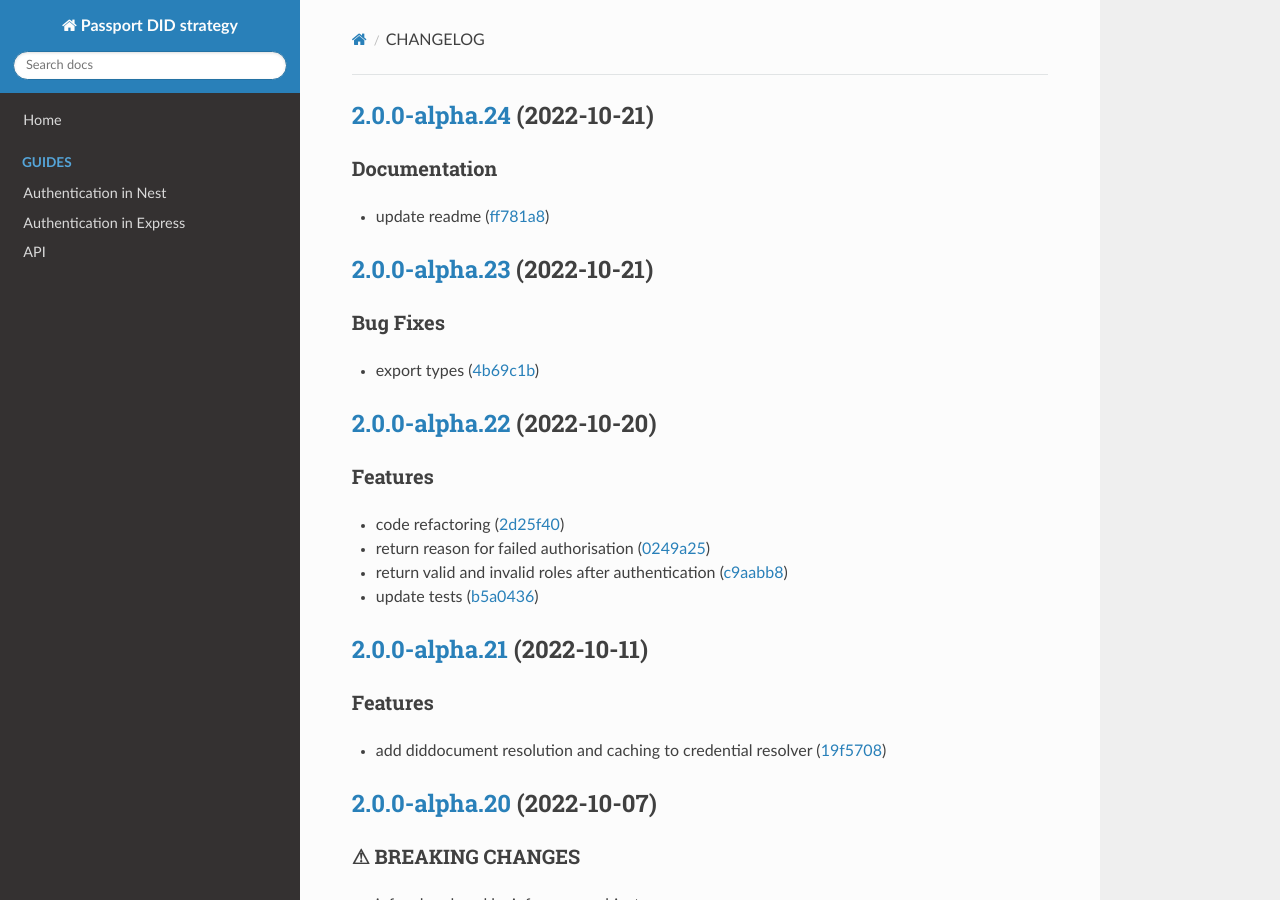
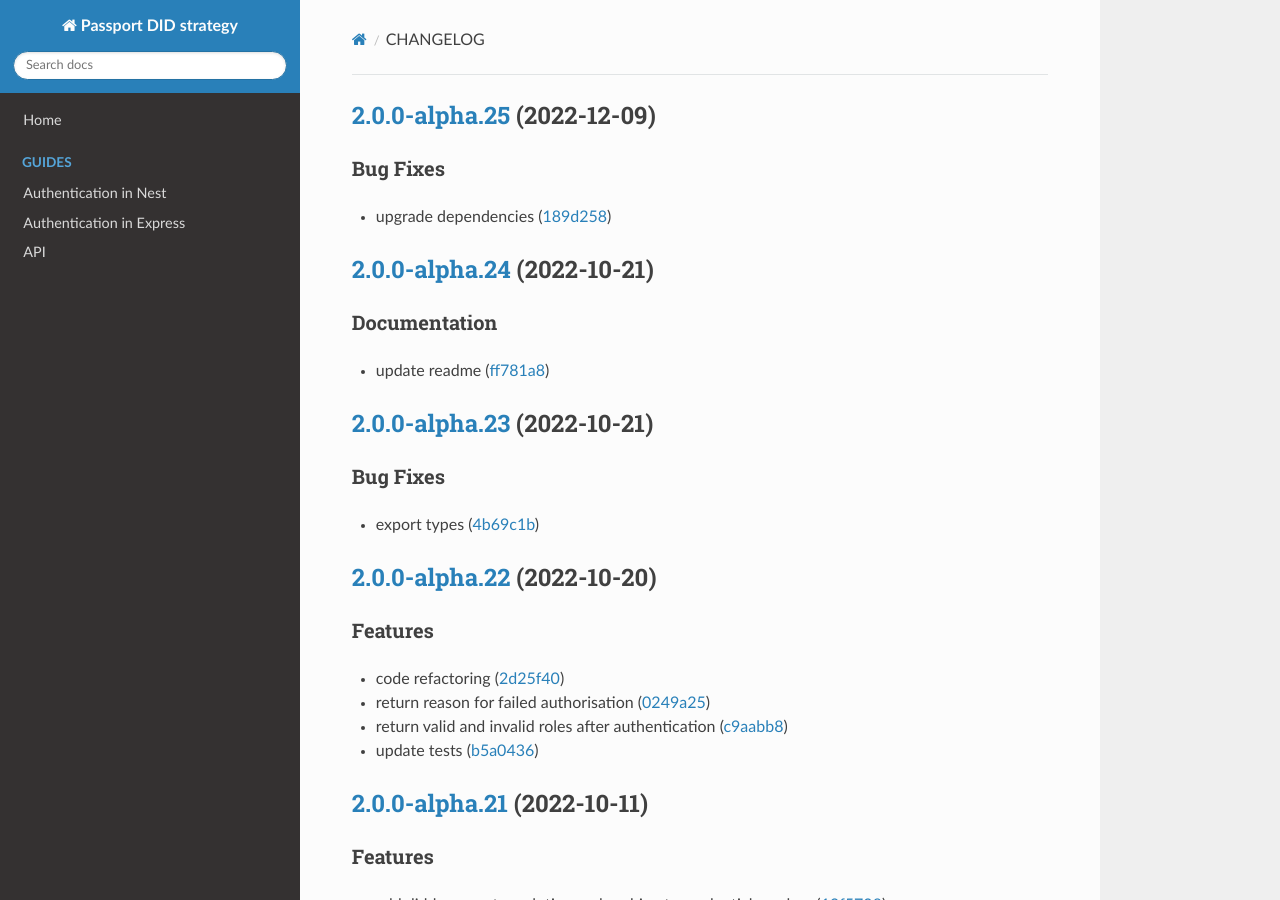
Before and after one commit to energywebfoundation/passport-did-auth, an MkDocs documentation site: the page built from docs/CHANGELOG.md, in a window 1280 px wide and 900 px high. Built offline with MkDocs 1.6.1, drawn with Linux system fonts in a browser that asks for light colours; nearby versions of some CDN libraries.

Commit message:
chore(release): 2.0.0-alpha.25 [skip ci]
## [2.0.0-alpha.25](https://github.com/energywebfoundation/passport-did-auth/compare/v2.0.0-alpha.24...v2.0.0-alpha.25) (2022-12-09)

### Bug Fixes

* upgrade dependencies ([189d258](https://github.com/energywebfoundation/passport-did-auth/commit/189d258c53894c6f350dcad4401d094989516f75))

```diff
--- a/docs/CHANGELOG.md
+++ b/docs/CHANGELOG.md
@@ -1,3 +1,10 @@
+## [2.0.0-alpha.25](https://github.com/energywebfoundation/passport-did-auth/compare/v2.0.0-alpha.24...v2.0.0-alpha.25) (2022-12-09)
+
+
+### Bug Fixes
+
+* upgrade dependencies ([189d258](https://github.com/energywebfoundation/passport-did-auth/commit/189d258c53894c6f350dcad4401d094989516f75))
+
 ## [2.0.0-alpha.24](https://github.com/energywebfoundation/passport-did-auth/compare/v2.0.0-alpha.23...v2.0.0-alpha.24) (2022-10-21)
 
 
--- a/package.json
+++ b/package.json
@@ -1,6 +1,6 @@
 {
   "name": "passport-did-auth",
-  "version": "2.0.0-alpha.24",
+  "version": "2.0.0-alpha.25",
   "description": "",
   "main": "dist/index.js",
   "types": "dist/index.d.ts",
```
